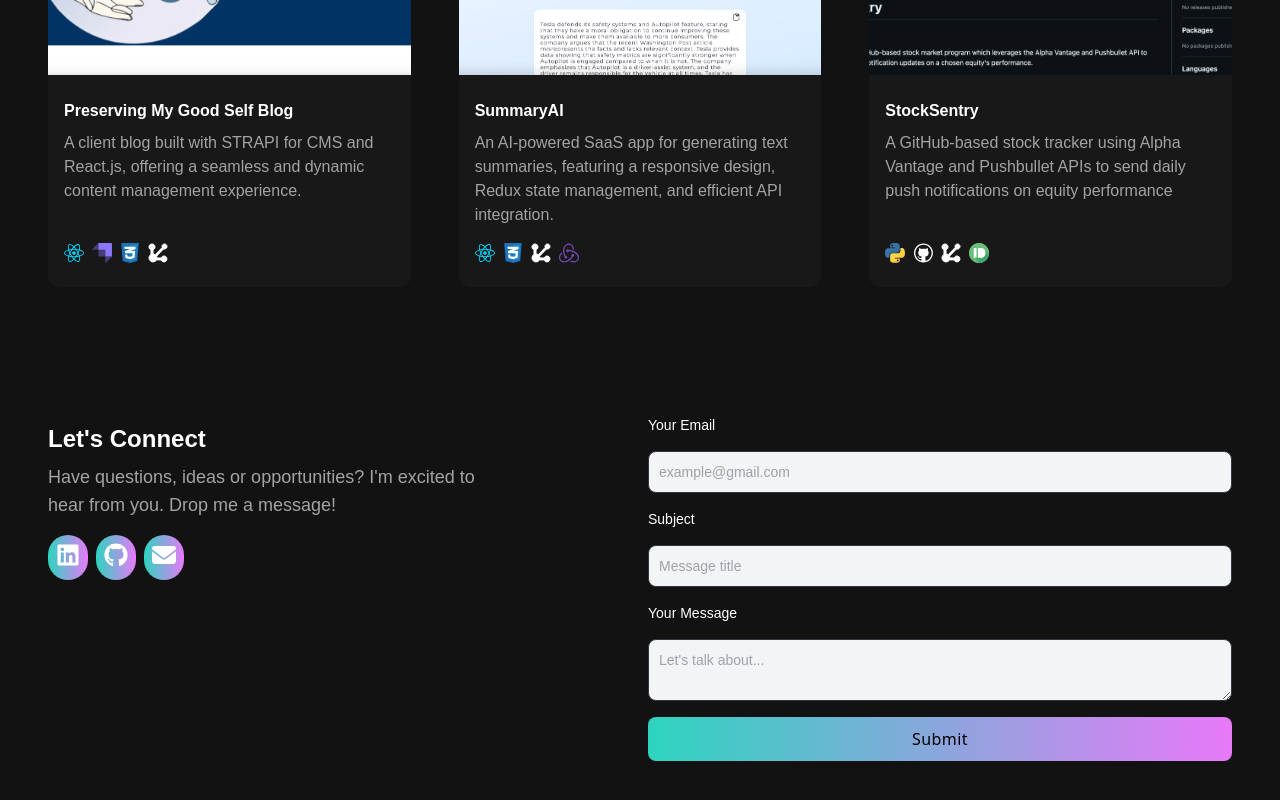
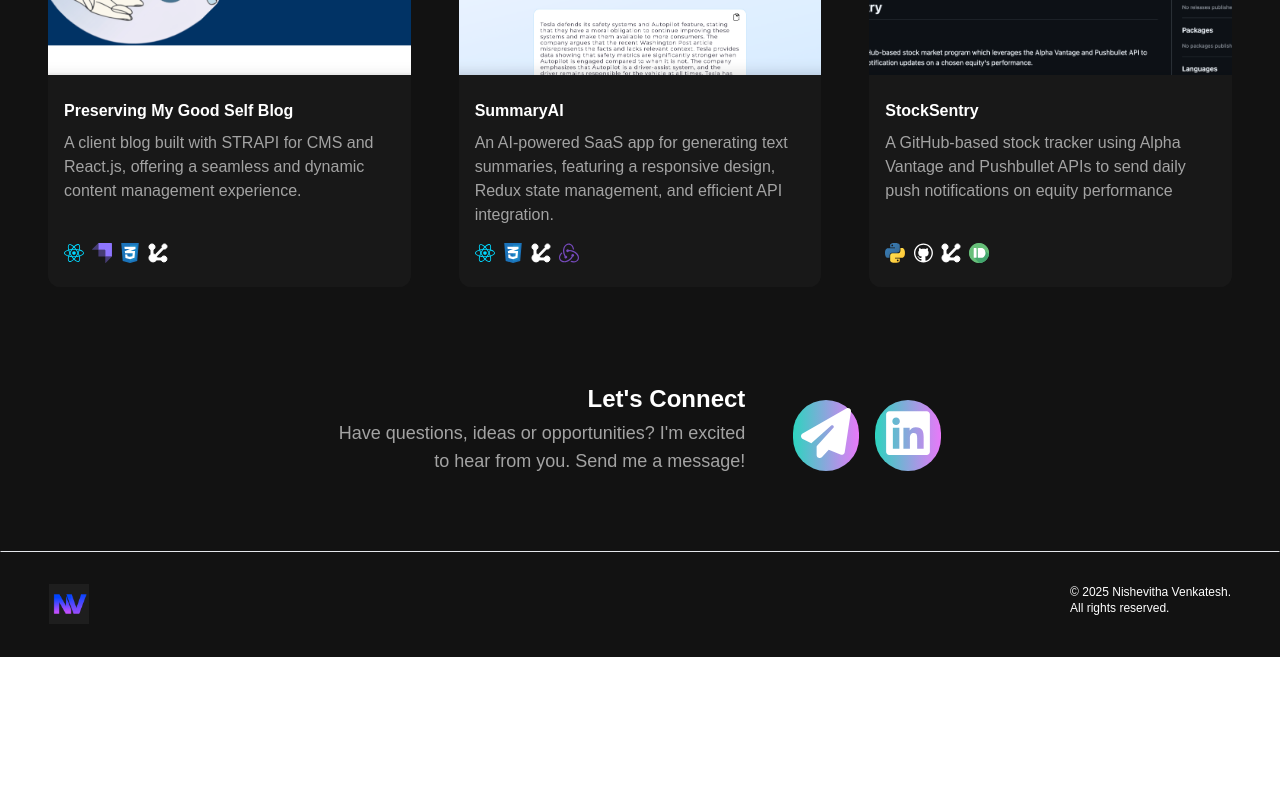
Before and after one commit to NishevithaV/Portfolio-App, a Next.js app: page / in a window 1280 px wide. Shown: the part 1938-2738 px from the top of the page. After the commit the page ends 2595 px from the top, so only its background shows below. Built offline with nearby package versions, Linux system fonts and the light colour scheme.

Commit message:
changed contacts section implementation

```diff
--- a/app/api/send/route.js
+++ /dev/null
@@ -1,36 +0,0 @@
-// import { EmailTemplate } from '../../../components/EmailTemplate';
-"use server";
-
-import { Resend } from "resend";
-import { NextResponse } from "next/server";
-
-const resend = new Resend(process.env.RESEND_API_KEY);
-const fromEmail = process.env.FROM_EMAIL;
-
-export async function POST(request) {
-  try {
-    const { email, subject, message } = await request.json;
-
-    const { data, error } = await resend.emails.send({
-      from: fromEmail,
-      to: [email],
-      subject: subject,
-      react: (
-        <div style={{ fontFamily: "Arial, sans-serif", lineHeight: "1.5" }}>
-          <h1>{subject}</h1>
-          <p>Thank you for contacting us!</p>
-          <p>New message submitted:</p>
-          <p>{message}</p>
-        </div>
-      ),
-    });
-
-    if (error) {
-      return NextResponse.json({ success: false, error }, { status: 500 });
-    }
-    return NextResponse.json({ success: true, data }, { status: 200 });
-
-  } catch (error) {
-    return NextResponse.json({ success: false, error: error.message }, { status: 400 });
-  }
-}
--- a/app/components/ContactSection.jsx
+++ b/app/components/ContactSection.jsx
@@ -1,60 +1,32 @@
 "use client"
 import React from 'react'
 import { FontAwesomeIcon } from '@fortawesome/react-fontawesome'
-import { faGithub, faLinkedin } from '@fortawesome/free-brands-svg-icons'
-import { faEnvelope } from '@fortawesome/free-solid-svg-icons'
+import { faLinkedin } from '@fortawesome/free-brands-svg-icons'
+import { faPaperPlane } from '@fortawesome/free-solid-svg-icons'
 
 const ContactSection = () => {
+  return (
 
-  const handleSubmit = async (e) => {
-    e.preventDefault();
-    const data = {
-      email: e.target.email.value,
-      subject: e.target.subject.value,
-      message: e.target.message.value,
-    };
-    const JSONdata = JSON.stringify(data);
-    const endpoint = "/api/send";
-  }
+    <section className="flex flex-col md:flex-row items-center justify-center gap-8 text-center mt-4 md:text-right md:gap-12" id="contact">
 
-  return (
-    <section className="grid md:grid-cols-2 my-6 md:my-12 gap-4 sm:gap-y-12" id="contact">
+        <div className="max-w-md md:max-w-lg">
+            <h4 className="text-2xl font-bold text-white">Let's Connect</h4>
+            <p className="text-neutral-400 text-base sm:text-lg mb-3 mt-2 md:mt-1">
+                {" "}
+                Have questions, ideas or opportunities? I'm excited <br/> to hear from you. Send me a message!
+            </p>
+        </div>
+
         <div>
-          {/* Make the heading larger, make icons smaller */}
-            <h4 className="text-2xl font-bold text-white my-2">Let's Connect</h4>
-            <p className="text-neutral-400 text-base sm:text-lg mb-4 max-w-md">
-                {" "}
-                Have questions, ideas or opportunities? I'm excited to hear from you. Drop me a message!
-            </p>
-            <div className="socials flex flex-row gap-2">
+        <div className="flex flex-row gap-4 mt-2 md:mt-0">
+              <a href="mailto:nishevitha.v@gmail.com" className="p-2 rounded-full bg-gradient-to-r from-teal-400 to-fuchsia-400 hover:scale-110 transition-transform duration-200">
+                <FontAwesomeIcon icon={faPaperPlane} className="text-white" style={{ width: '50px', height: '50px' }} />
+              </a>
               <a href="https://www.linkedin.com/in/nishevitha-venkatesh/" target="_blank" rel="noopener nonreferrer" className="p-2 rounded-full bg-gradient-to-r from-teal-400 to-fuchsia-400 hover:scale-110 transition-transform duration-200">
-                <FontAwesomeIcon icon={faLinkedin} className="text-white" style={{ width: '24px', height: '24px' }} />
+                <FontAwesomeIcon icon={faLinkedin} className="text-white" style={{ width: '50px', height: '50px' }} />
               </a>
 
-              <a href="https://github.com/NishevithaV" target="_blank" rel="noopener noreferrer" className="p-2 rounded-full bg-gradient-to-r from-teal-400 to-fuchsia-400 hover:scale-110 transition-transform duration-200">
-                <FontAwesomeIcon icon={faGithub} className="text-white" style={{ width: '24px', height: '24px' }} />
-              </a>
-
-              <a href="mailto:nishevitha.v@gmail.com" className="p-2 rounded-full bg-gradient-to-r from-teal-400 to-fuchsia-400 hover:scale-110 transition-transform duration-200">
-                <FontAwesomeIcon icon={faEnvelope} className="text-white" style={{ width: '24px', height: '24px' }} />
-              </a>
             </div>
-        </div>
-        <div>
-          <form className="flex flex-col gap-4">
-            <label htmlFor="email" className="text-white block text-sm">Your Email</label>
-            <input type="email" id="email" className="bg-gray-100 border border-[#33353F] placeholder-[#9CA2A9] text-black text-sm rounded-lg block w-full p-2.5" required placeholder="example@gmail.com"/>
-
-            <label htmlFor="subject" className="text-white block text-sm">Subject</label>
-            <input type="email" id="subject" className="bg-gray-100 border border-[#33353F] placeholder-[#9CA2A9] text-black text-sm rounded-lg block w-full p-2.5" required placeholder="Message title"/>
-
-            <label htmlFor="message" className="text-white block text-sm">Your Message</label>
-            <textarea id="message" name="message" className="bg-gray-100 border border-[#33353F] placeholder-[#9CA2A9] text-black text-sm rounded-lg block w-full p-2.5" placeholder="Let's talk about..." />
-
-            <button type="submit" className="bg-gradient-to-r from-teal-400 to-fuchsia-400 hover:from-fuchsia-400 hover:to-teal-400 text-black font-medium py-2.5 px-5 rounded-lg w-full font-sans tracking-wide">
-              Submit
-            </button>
-          </form>
         </div>
     </section>
   )
```
